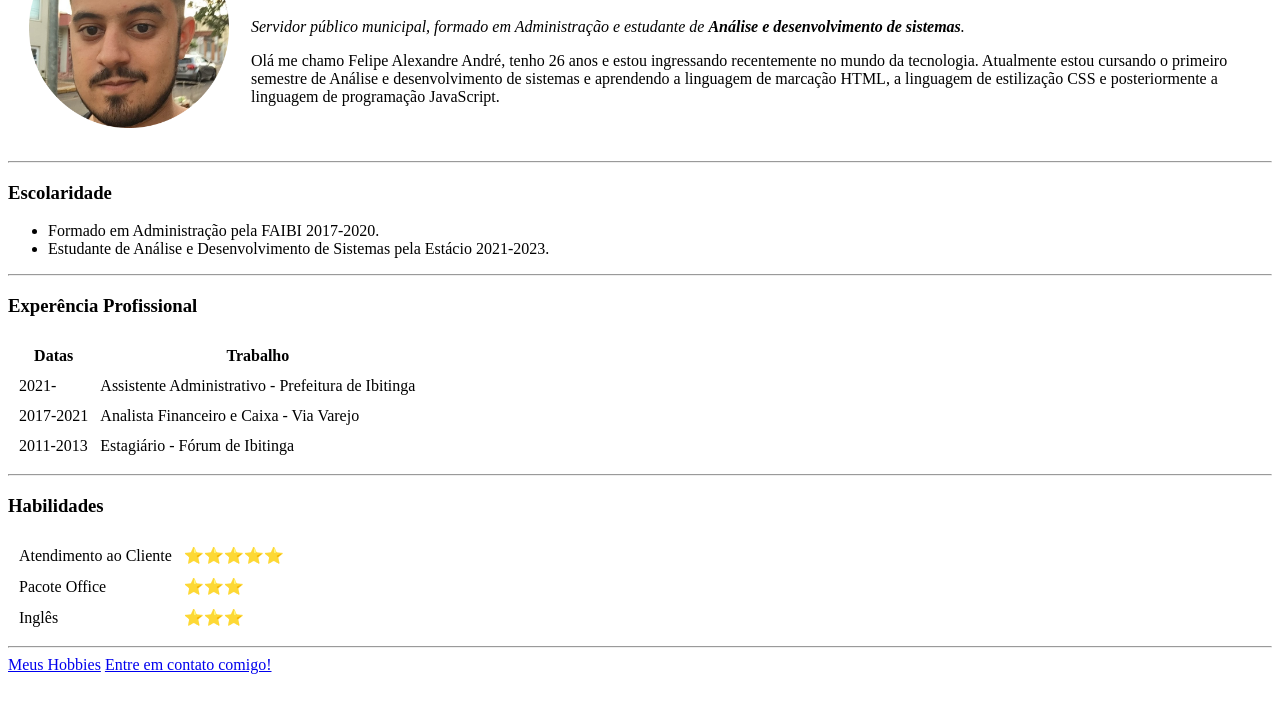
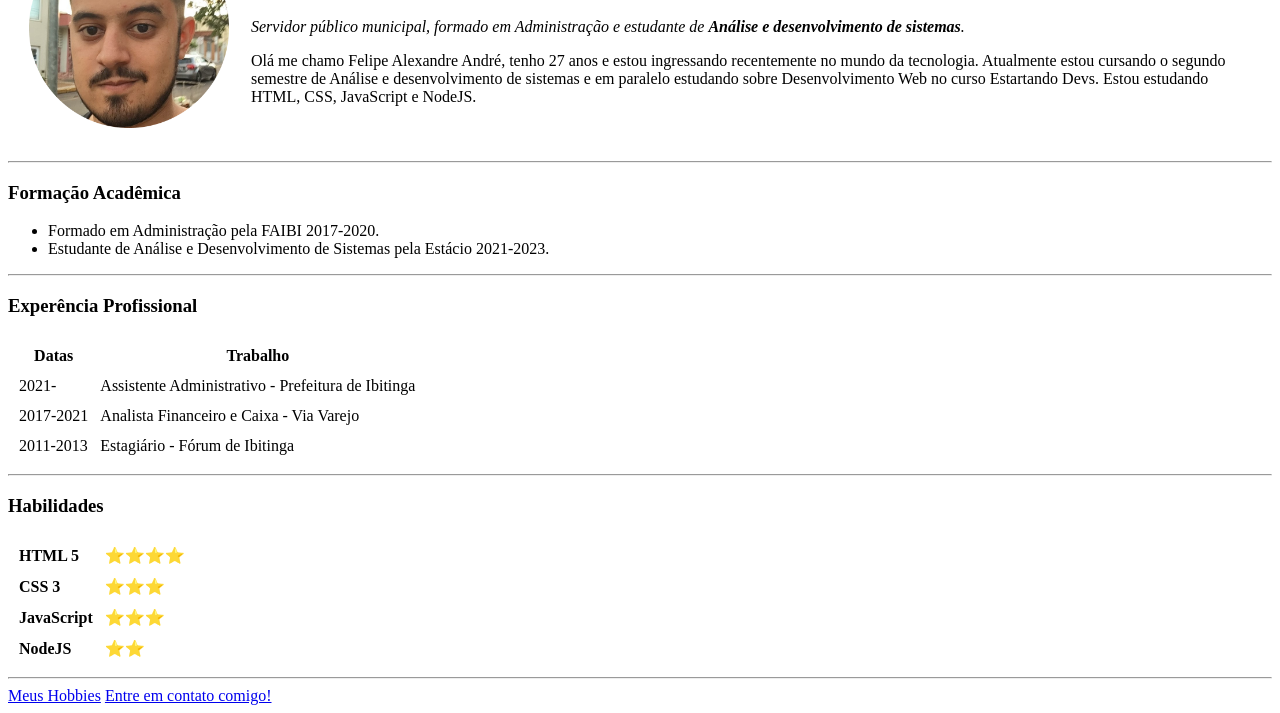
Before and after one commit to felipeandree/CV, a plain HTML site: page index.html in a window 1280 px wide. Shown: the part 101-814 px from the top of the page. Drawn offline with Linux system fonts and the light colour scheme.

Commit message:
alteração index html

```diff
--- a/index.html
+++ b/index.html
@@ -1,26 +1,31 @@
 <!DOCTYPE html>
-<html lang="pt-br" dir="ltr">
-
+<html lang="pt-br">
 <head>
-  <meta charset="utf-8">
-  <title> 🖥Felipe André Site Pessoal</title>
+  <meta charset="UTF-8">
+  <meta http-equiv="X-UA-Compatible" content="IE=edge">
+  <meta name="viewport" content="width=device-width, initial-scale=1.0">
+  <title>🖥Felipe André Site Pessoal</title>
 </head>
 
 <body>
   <table cellspacing=20px>
     <tr>
       <td><img src="imagens/felipe.png" alt="Foto de Felipe" height="200px"></td>
-    <td><h1>Felipe Alexandre André</h1>
-      <p><em>Servidor público municipal, formado em Administração e estudante de <strong> Análise e desenvolvimento de sistemas</strong>.</em></p>
-       <p>Olá me chamo Felipe Alexandre André, tenho 26 anos e estou ingressando
-          recentemente no mundo da tecnologia. Atualmente estou cursando o primeiro
-          semestre de Análise e desenvolvimento de sistemas e aprendendo a linguagem
-          de marcação HTML, a linguagem de estilização CSS e posteriormente
-          a linguagem de programação JavaScript.</p></td>
+      <td>
+        <h1>Felipe Alexandre André</h1>
+        <p><em>Servidor público municipal, formado em Administração e estudante de <strong> Análise e desenvolvimento de
+              sistemas</strong>.</em></p>
+        <p>Olá me chamo Felipe Alexandre André, tenho 27 anos e estou ingressando
+          recentemente no mundo da tecnologia. Atualmente estou cursando o segundo
+          semestre de Análise e desenvolvimento de sistemas e em paralelo estudando sobre Desenvolvimento Web no curso
+          Estartando Devs. Estou estudando
+          HTML, CSS, JavaScript e NodeJS.
+        </p>
+      </td>
     </tr>
   </table>
   <hr>
-  <h3>Escolaridade</h3>
+  <h3>Formação Acadêmica</h3>
   <ul>
     <li>Formado em Administração pela FAIBI 2017-2020.</li>
     <li>Estudante de Análise e Desenvolvimento de Sistemas pela Estácio 2021-2023.</li>
@@ -28,7 +33,8 @@
   <hr>
   <h3>Experência Profissional</h3>
 
-  <table cellspacing=10> <!-- ***Tabelas, thead = th = cabeçalho da tabela /// tr = table row significa uma linha /// td = siginifica table data para definir uma célula*** -->
+  <table cellspacing=10>
+    <!-- ***Tabelas, thead = th = cabeçalho da tabela /// tr = table row significa uma linha /// td = siginifica table data para definir uma célula*** -->
     <thead>
       <tr>
         <th>Datas</th>
@@ -54,20 +60,23 @@
   <h3>Habilidades</h3>
   <table cellspacing=10px>
     <tr>
-              <td>Atendimento ao Cliente</td>
-              <td>⭐️⭐️⭐️⭐️⭐️</td>
+      <td><strong>HTML 5</strong></td>
+      <td>⭐️⭐️⭐️⭐️</td>
     </tr>
     <tr>
-                <td>Pacote Office </td>
+      <td><strong>CSS 3 </strong></td>
       <td>⭐️⭐️⭐️</td>
     </tr>
     <tr>
-                <td>Inglês</td>
+      <td><strong>JavaScript</strong></td>
       <td>⭐️⭐️⭐️</td>
+    </tr>
+    <tr>
+      <td><strong>NodeJS</strong></td>
+      <td>⭐️⭐️</td>
     </tr>
     </thead>
   </table>
-
   <hr>
 
   <!--Aqui foi inserido os links -->
```
Lines whose indentation alone changed are shown as unchanged.
